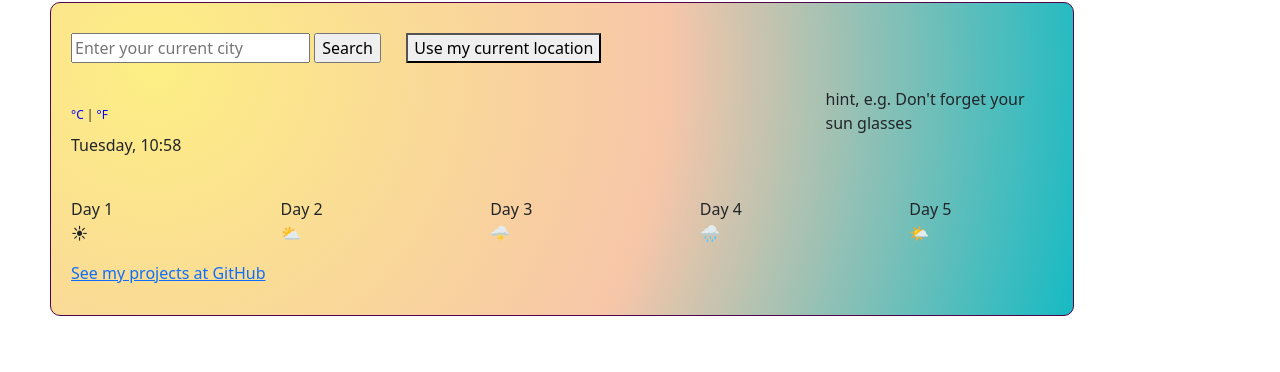
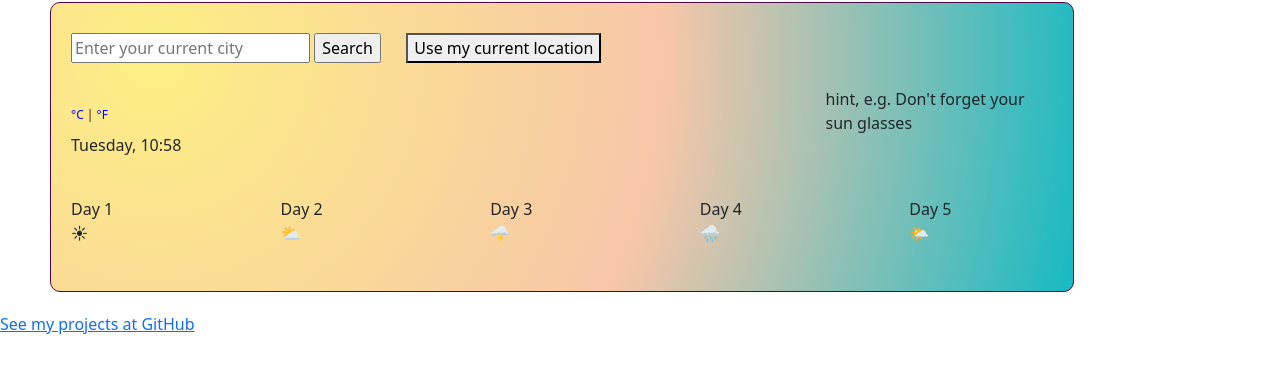
Before and after one commit to Franzi2110/weather-app, a plain HTML site: page index.html in a window 1280 px wide. Shown: the part 86-458 px from the top of the page. Drawn offline with nearby package versions, Linux system fonts and the light colour scheme.

Commit message:
Moved link to GitHub

```diff
--- a/index.html
+++ b/index.html
@@ -79,12 +79,11 @@
           <p>🌤</p>
         </div>
       </div>
-      <div class="row">
-        <a href="https://github.com/Franzi2110/weather-app"
-          >See my projects at GitHub</a
-        >
-      </div>
+      <div class="row"></div>
     </div>
+    <a href="https://github.com/Franzi2110/weather-app"
+      >See my projects at GitHub</a
+    >
     <script src="src/index.js"></script>
   </body>
 </html>
```
